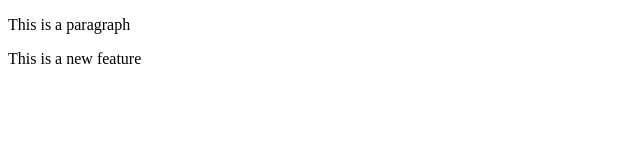
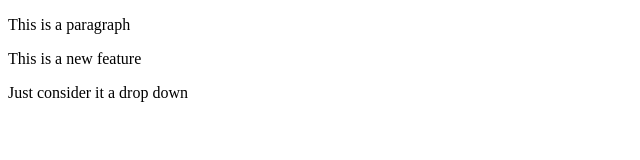
Before and after one commit to YoungDevelopers3/localrepo, a plain HTML site: page index.html in a window 1280 px wide. Shown: the whole page, without its empty margins (0-640 px from the left). Drawn offline with Linux system fonts and the light colour scheme.

```diff
--- a/index.html
+++ b/index.html
@@ -8,5 +8,6 @@
 <body>
     <p>This is a paragraph</p>
     <p>This is a new feature</p>
+    <p>Just consider it a drop down</p>
 </body>
 </html>
```
